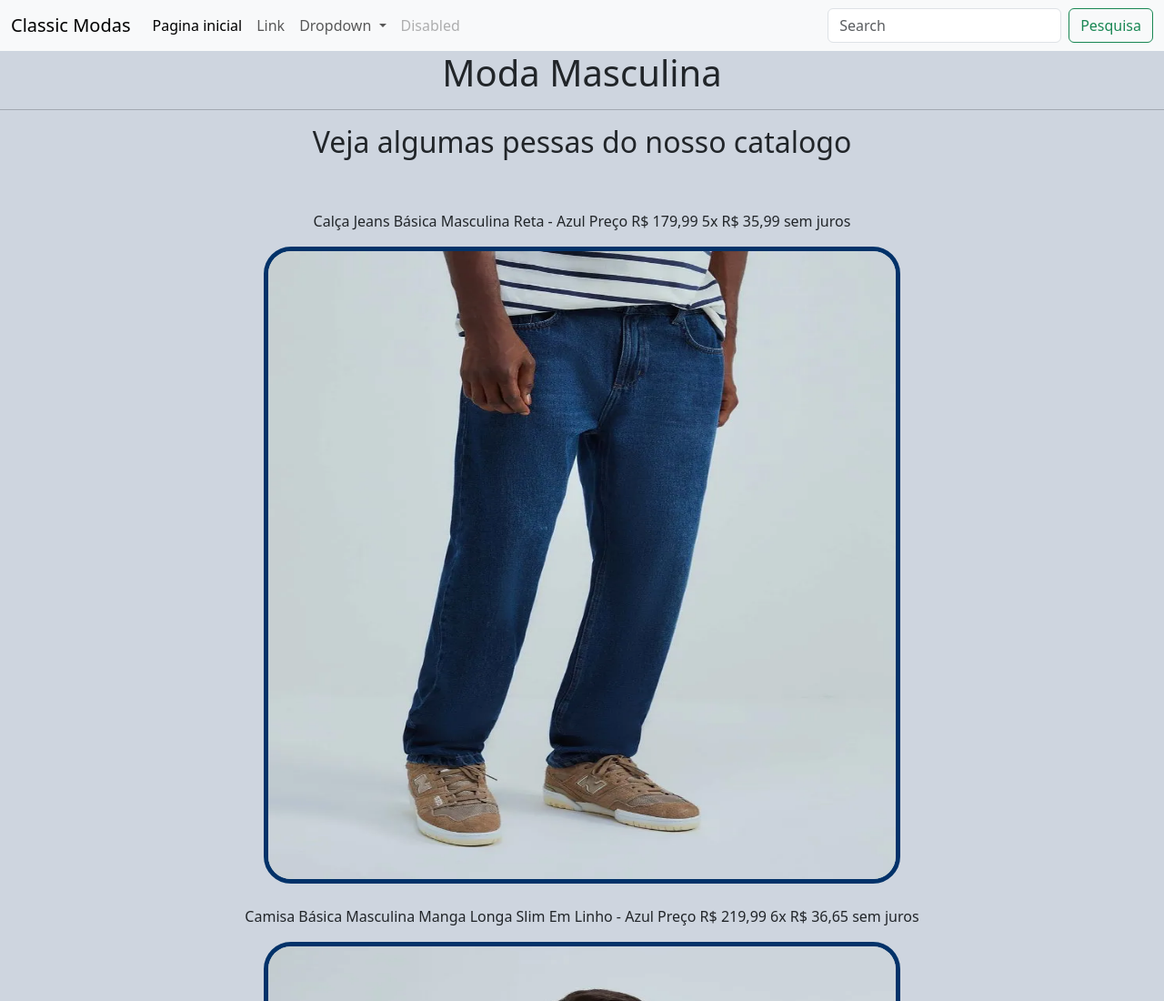
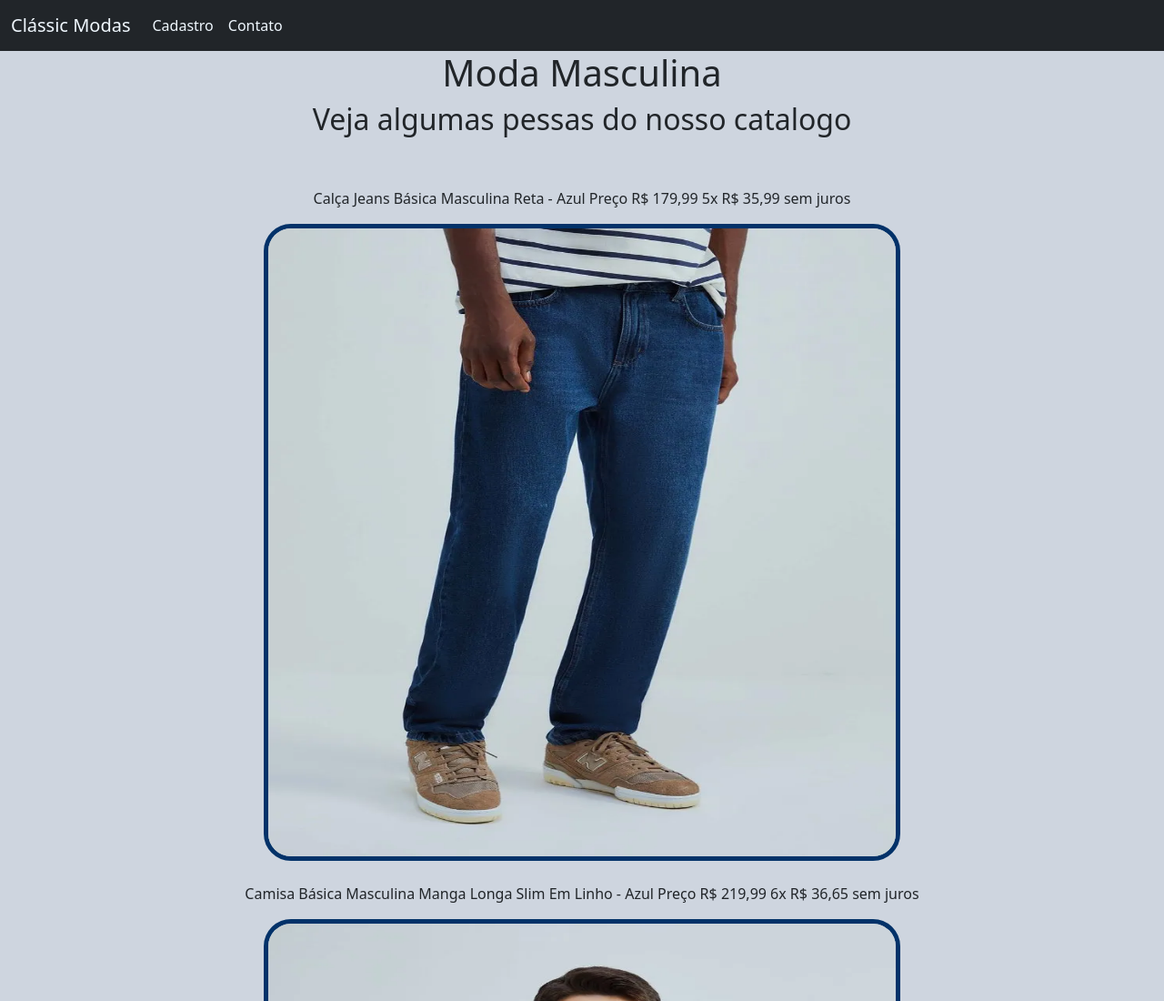
Before and after one commit to ariellafernanda/lu_confec-es, a plain HTML site: page modamasculina.html in a window 1280 px wide. Shown: the top 1100 px of the page at 91% size. Drawn offline with nearby package versions, Linux system fonts and the light colour scheme.

Commit message:
novo programa

```diff
--- a/LU.css
+++ b/LU.css
@@ -18,3 +18,12 @@ img:hover{
 body{
     background-color: rgb(206, 213, 223);
 }
+.nav{
+    color: black;
+ }
+.navbar-brand{
+color: aliceblue;
+}
+.nav-link{
+    color: aliceblue;
+}
--- a/modamasculina.html
+++ b/modamasculina.html
@@ -12,53 +12,39 @@
     <link rel="stylesheet" href="LU.css">
 
 
-
-
 </head>
 <body>
 
 
-    <nav class="navbar navbar-expand-lg bg-body-tertiary">
+  <nav class="navbar navbar-expand-lg bg-dark">
     <div class="container-fluid">
-          <a class="navbar-brand" href="#">Classic Modas</a>
-          <button class="navbar-toggler" type="button" data-bs-toggle="collapse" data-bs-target="#navbarSupportedContent" aria-controls="navbarSupportedContent" aria-expanded="false" aria-label="Toggle navigation">
+      <a class="navbar-brand" href="#">Clássic Modas</a>
+      <button class="navbar-toggler" type="button" data-bs-toggle="collapse" data-bs-target="#navbarNav" aria-controls="navbarNav" aria-expanded="false" aria-label="Toggle navigation">
         <span class="navbar-toggler-icon"></span>
       </button>
-          <div class="collapse navbar-collapse" id="navbarSupportedContent">
-            <ul class="navbar-nav me-auto mb-2 mb-lg-0">
+      <div class="collapse navbar-collapse" id="navbarNav">
+        <ul class="navbar-nav">
           <li class="nav-item">
-                <a class="nav-link active" aria-current="page" href="aqui coloca o index blz joao #">Pagina inicial</a>
+
           </li>
           <li class="nav-item">
-                <a class="nav-link" href="#">Link</a>
-              </li>
-              <li class="nav-item dropdown">
-                <a class="nav-link dropdown-toggle" href="#" role="button" data-bs-toggle="dropdown" aria-expanded="false">
-                  Dropdown
-                </a>
-                <ul class="dropdown-menu">
-                  <li><a class="dropdown-item" href="#">Action</a></li>
-                  <li><a class="dropdown-item" href="#">Another action</a></li>
-                  <li><hr class="dropdown-divider"></li>
-                  <li><a class="dropdown-item" href="#">Something else here</a></li>
-                </ul>
+            <a class="nav-link" href="Cadastro.html">Cadastro</a>
           </li>
           <li class="nav-item">
-                <a class="nav-link disabled" aria-disabled="true">Disabled</a>
+            <a class="nav-link" href="contato.html">Contato</a>
+          </li>
+          <li class="nav-item">
+
           </li>
         </ul>
-            <form class="d-flex" role="search">
-              <input class="form-control me-2" type="search" placeholder="Search" aria-label="Search">
-              <button class="btn btn-outline-success" type="submit">Pesquisa</button>
-            </form>
       </div>
     </div>
   </nav>
 
+
         <div>
-    <h1>Moda Masculina</h1>
 
-    <hr>
+          <h1>Moda Masculina </h1>
 
           <h2>Veja algumas pessas do nosso catalogo </h2>
 
```
Lines whose indentation alone changed are shown as unchanged.
